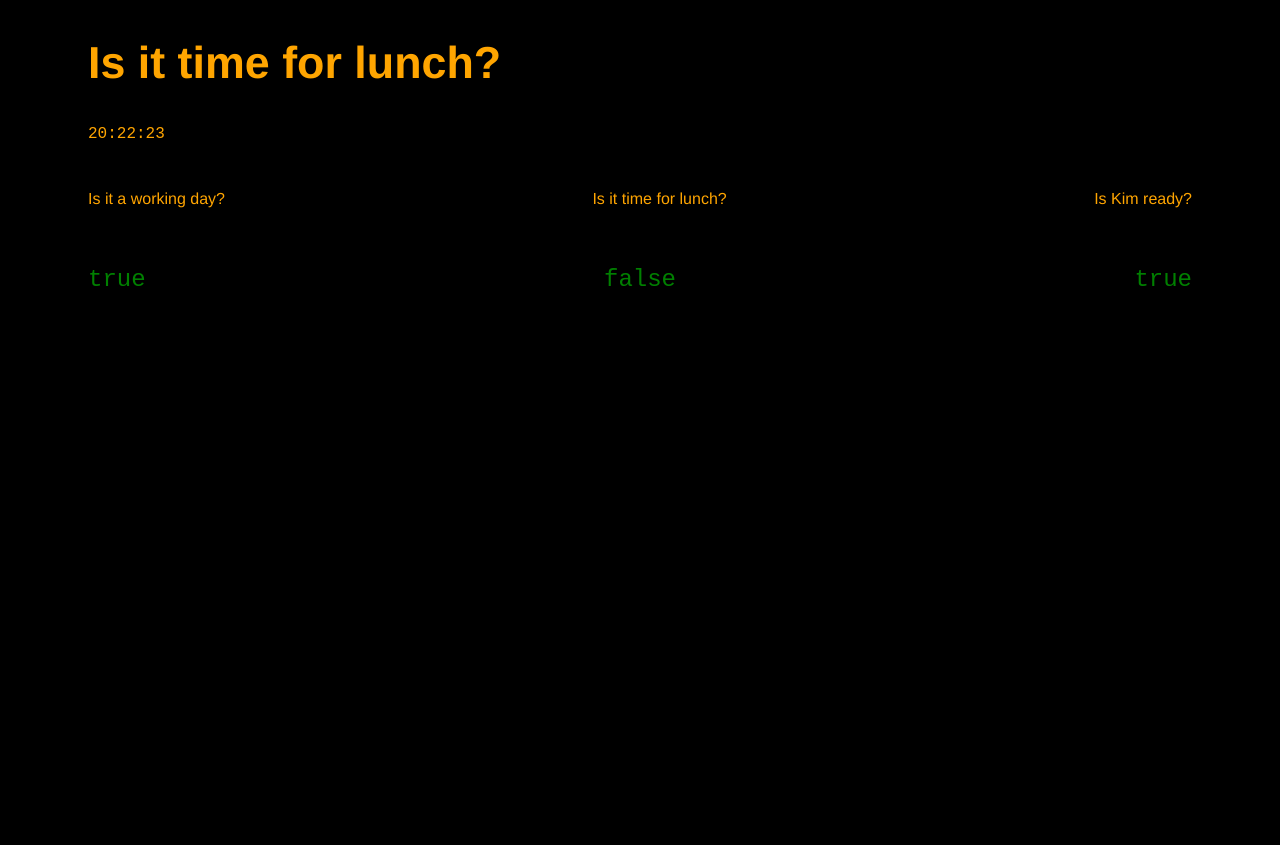
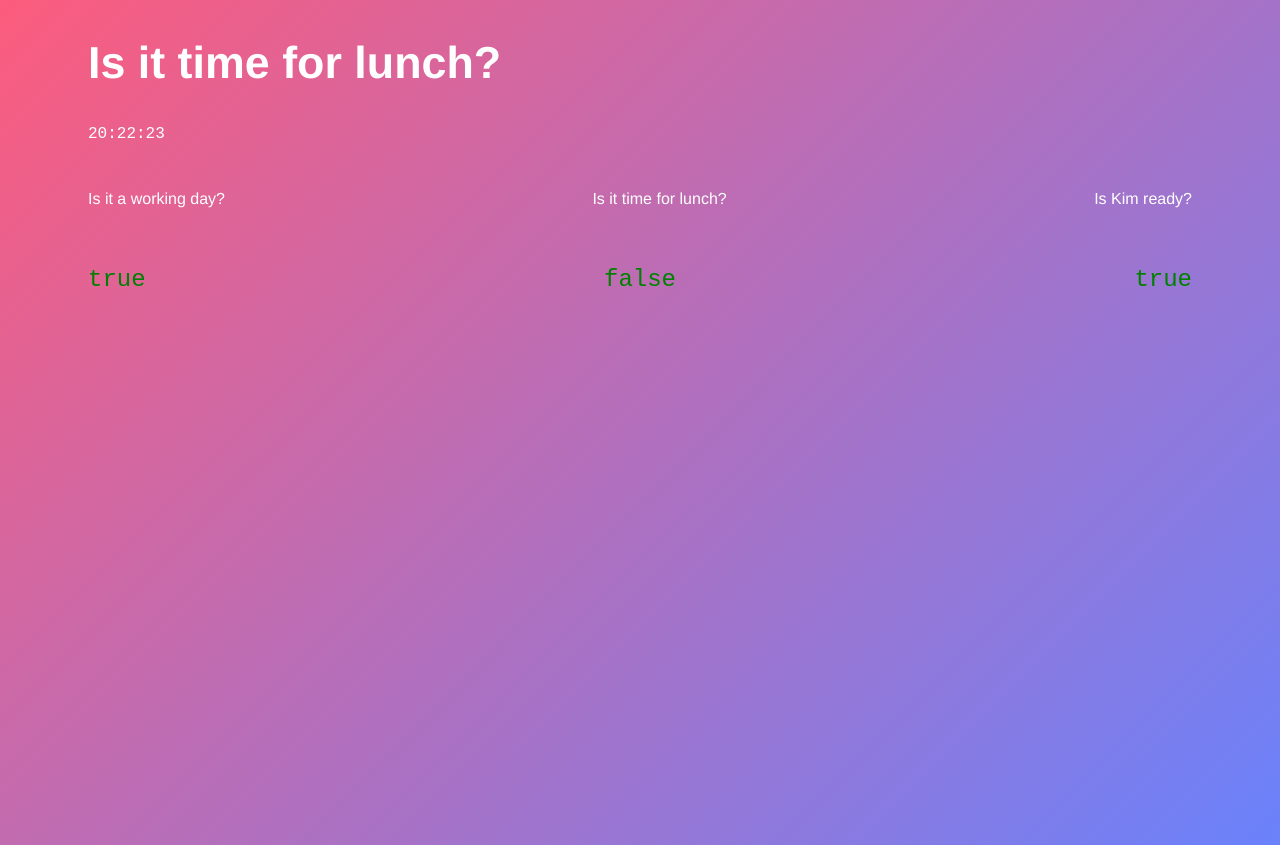
Before and after one commit to TheFatKid/lunch, a plain HTML site: page index.html in a window 1280 px wide. Drawn offline with Linux system fonts and the light colour scheme.

Commit message:
Small changes to the CSS

```diff
--- a/lunch.css
+++ b/lunch.css
@@ -3,8 +3,8 @@ body {
     background-size: cover;
     padding: 0rem 5rem;
     font-family: Helvetica;
-      color: orange;
-      background-color: black;
+    color: white;
+    background: linear-gradient(135deg, #FC5C7D 0%, #6A82FB 100%);
     }
     timer {
       font-family: 'Courier New', Courier, monospace;
```
